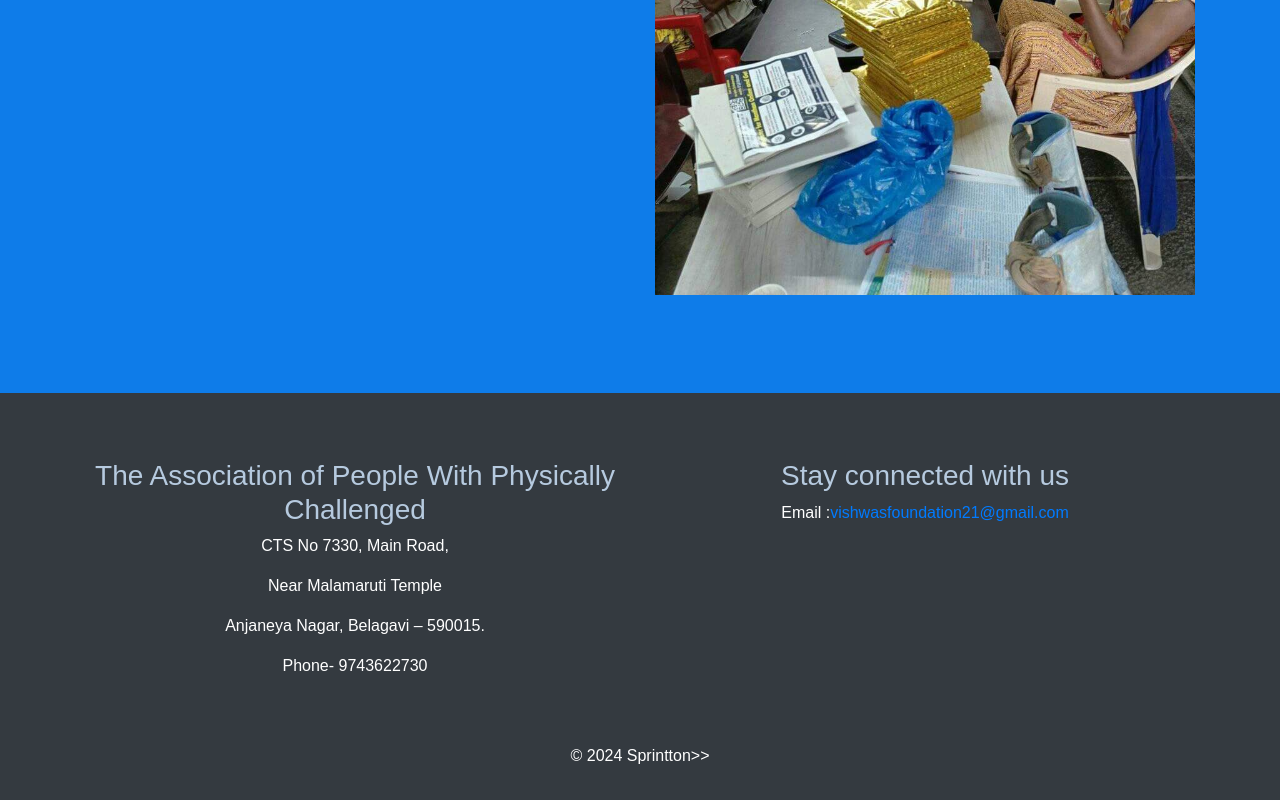
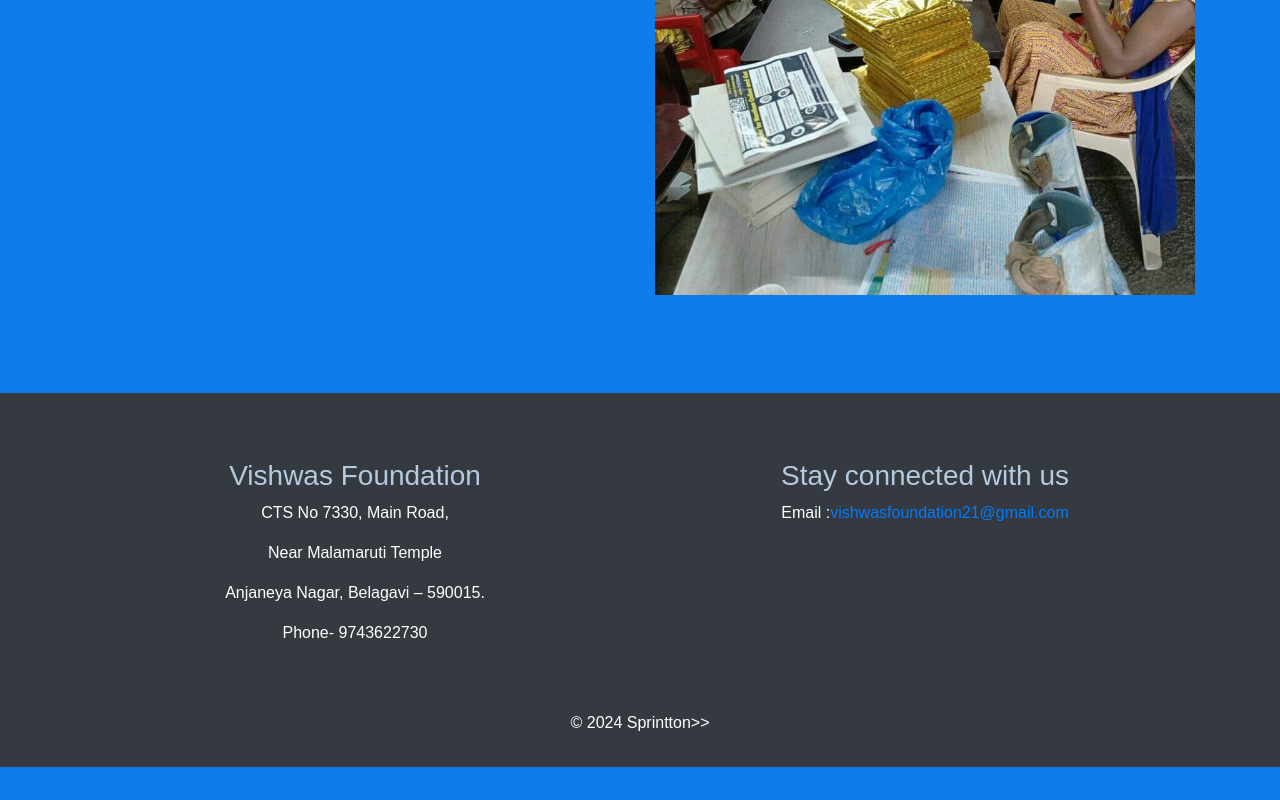
Before and after one commit to monk151947/vishwasfoundation, a website: page index.html in a window 1280 px wide. Shown: the part 4051-4851 px from the top of the page. After the commit the page ends 4818 px from the top, so only its background shows below. Drawn offline with nearby package versions, Linux system fonts and the light colour scheme.

Commit message:
minor change

```diff
--- a/index.html
+++ b/index.html
@@ -265,7 +265,7 @@
         <section id="contact" class="container">
             <div class="row">
                 <div class="col-md-6">
-                    <h3>The Association of People With Physically Challenged</h3>
+                    <h3>Vishwas Foundation</h3>
                     <address>
                         <p>CTS No 7330, Main Road, </p>
                         <p>
```
